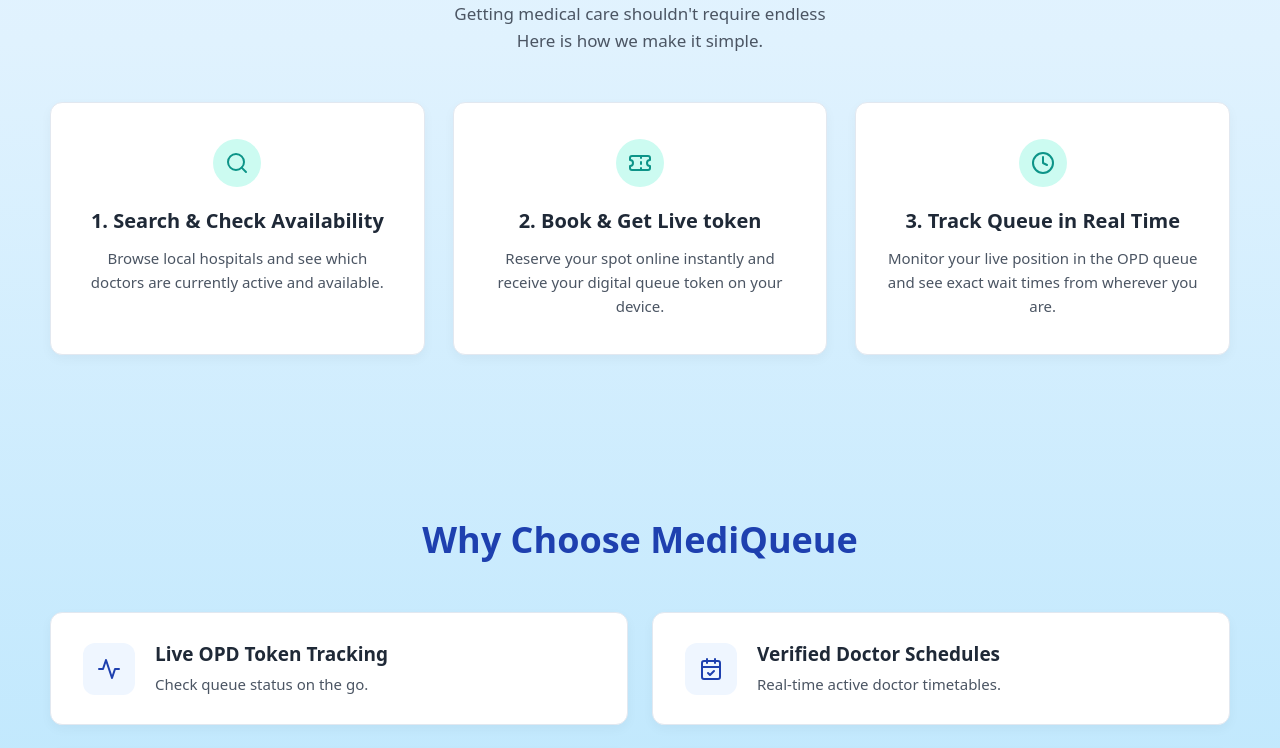
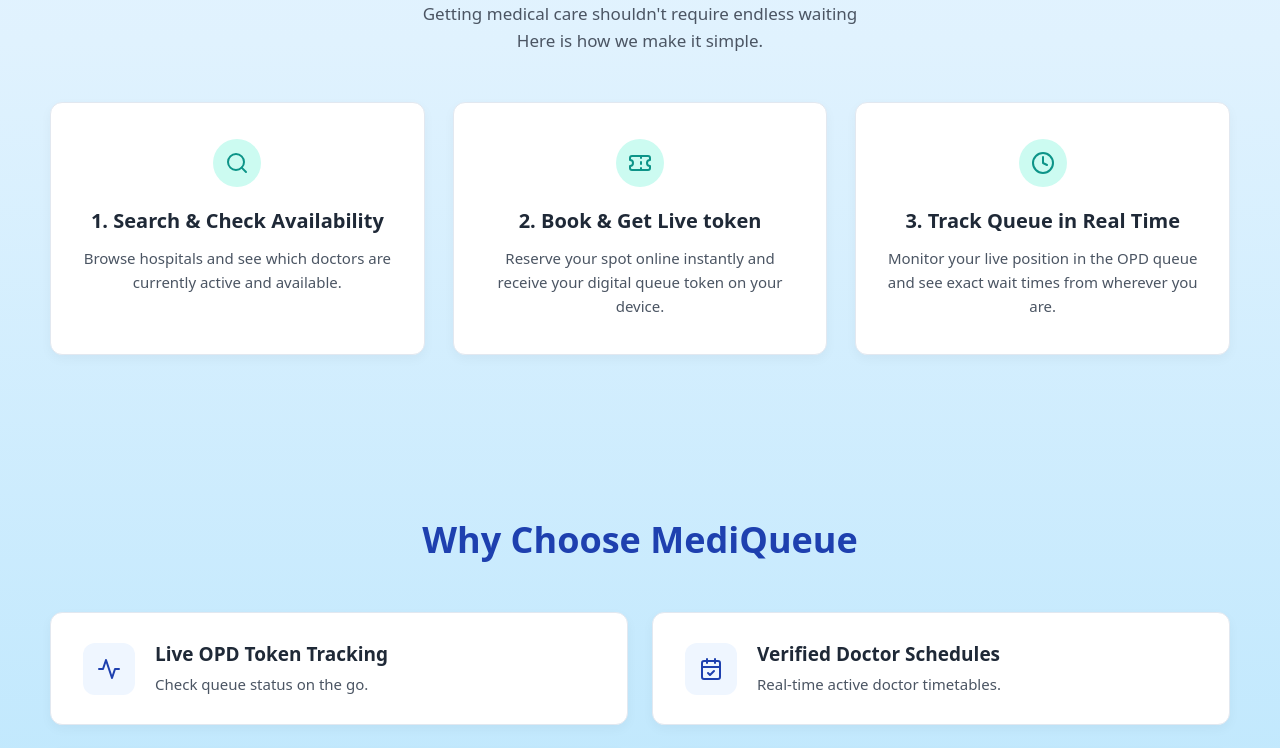
Before and after one commit to Vikrantkr7/MediQueue, a React (Vite) app: page / in a window 1280 px wide. Shown: the part 948-1696 px from the top of the page. Built offline with nearby package versions, Linux system fonts and the light colour scheme.

Commit message:
Fix typos in homepage content

```diff
--- a/src/pages/Home.jsx
+++ b/src/pages/Home.jsx
@@ -7,7 +7,7 @@ import heroImage from "../assets/hero-doctor.jpg";
 const steps =[
     {   step: "1.",
         title: "Search & Check Availability",
-        description: "Browse local hospitals and see which doctors are currently active and available.",
+        description: "Browse hospitals and see which doctors are currently active and available.",
         icon: (
             <svg width="24" height="24" viewBox="0 0 24 24" fill="none" stroke="currentColor" strokeWidth="2" strokeLinecap="round" strokeLinejoin="round">
                 <circle cx="11" cy="11" r="8" />
@@ -131,7 +131,7 @@ function Home() {
                 <h2>How it Works</h2>
 
                 <p className="section-subtitle">
-                    Getting medical care shouldn't require endless<br/>
+                    Getting medical care shouldn't require endless waiting<br/>
                     Here is how we make it simple.
                 </p>
 
```
